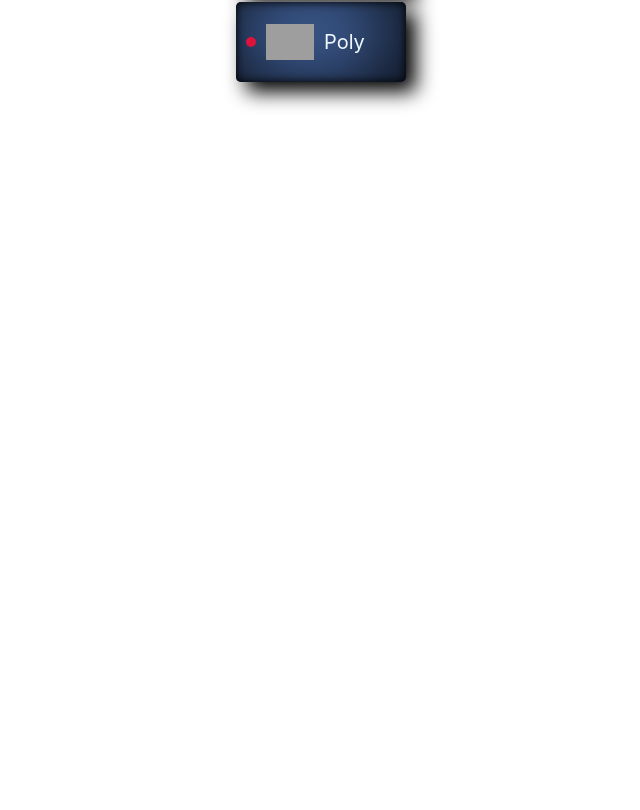
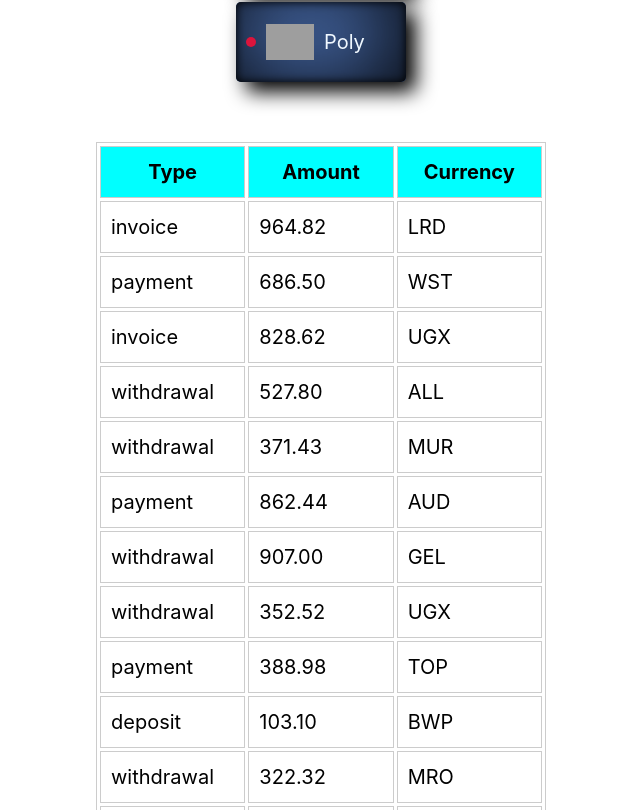
Before and after one commit to gulen13/goit-react-hw-01-components, a React (Create React App) app: page / in a window 1280 px wide. Shown: the part 1090-1900 px from the top of the page, without its empty margins (319-959 px from the left). Before the commit the page ends 1282 px from the top, so only its background shows below. Built offline with nearby package versions, Linux system fonts and the light colour scheme; grey boxes are pictures that could not be loaded.

Commit message:
task-4 - done

```diff
--- a/src/components/App.jsx
+++ b/src/components/App.jsx
@@ -1,6 +1,8 @@
 import Profile from './profile/profile';
 import Statistics from './statistics/statistics';
 import FriendList from './friendList/friendList';
+import TransactionHistory from './transactionHistory/transactionHistory';
+
 
 import user from '../data/user.json';
 import data from '../data/data.json';
@@ -29,6 +31,7 @@ export const App = () => {
       />
       <Statistics title="Upload stats" stats={data} />
       <FriendList friends={friends}/>
+      <TransactionHistory items={transactions} />
     </div>
   );
 };
--- /dev/null
+++ b/src/components/transactionHistory/transactionHistory.jsx
@@ -0,0 +1,41 @@
+import PropTypes from 'prop-types';
+import css from './transactionHistory.module.css';
+
+const TransactionHistory = props => {
+  const { items } = props;
+
+  return (
+    <table className={css.table}>
+      <thead className={css.thead}>
+        <tr className={css.tr}>
+          <th className={css.th}>Type</th>
+          <th className={css.th}>Amount</th>
+          <th className={css.th}>Currency</th>
+        </tr>
+      </thead>
+
+      <tbody>
+        {items.map(item => (
+          <tr key={item.id} className={css.tr}>
+            <td className={css.td}>{item.type}</td>
+            <td className={css.td}>{item.amount}</td>
+            <td className={css.td}>{item.currency}</td>
+          </tr>
+        ))}
+      </tbody>
+    </table>
+  );
+};
+
+TransactionHistory.propTypes = {
+  items: PropTypes.arrayOf(
+    PropTypes.shape({
+      id: PropTypes.string.isRequired,
+      type: PropTypes.string.isRequired,
+      amount: PropTypes.string.isRequired,
+      currency: PropTypes.string.isRequired,
+    }).isRequired
+  ).isRequired,
+};
+
+export default TransactionHistory;
--- /dev/null
+++ b/src/components/transactionHistory/transactionHistory.module.css
@@ -0,0 +1,19 @@
+.thead {
+  background-color: aqua;
+}
+
+.table {
+  border: 1px solid #ccc;
+  border-spacing: 3px;
+  table-layout: fixed;
+  width:450px;
+}
+.tr {
+  border: 1px solid #ccc;
+}
+.td, .th {
+  border: 1px solid #ccc;
+  vertical-align: middle;
+  height: 30px;
+  padding: 10px;
+}
```
